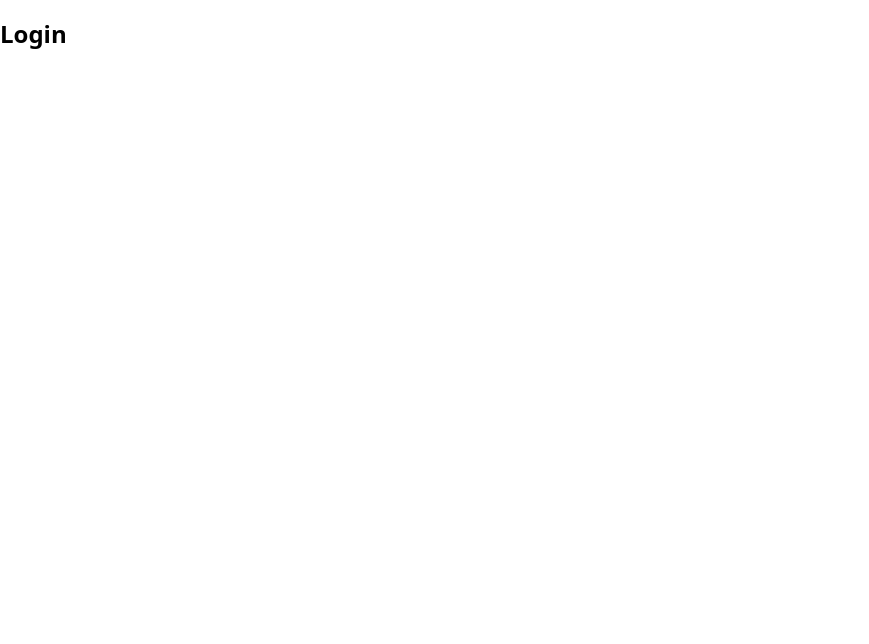
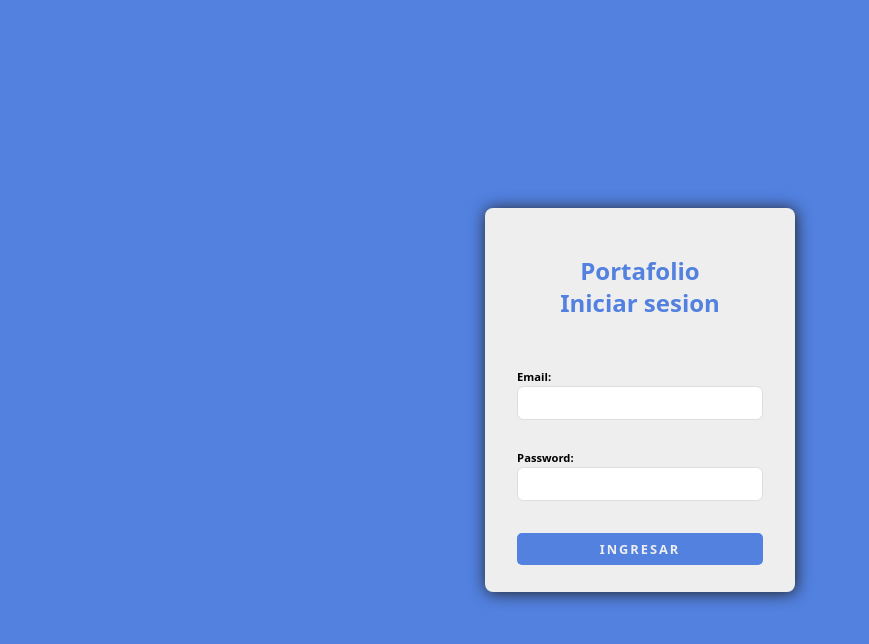
Before and after one commit to djvarela/portafolio, a React (Vite) app: page /login in a window 1280 px wide. Before the commit this address had no page. Shown: the top 644 px of the page, without its empty margins (0-869 px from the left). Built offline with nearby package versions, Linux system fonts and the light colour scheme.

Commit message:
Estilos de LoginPage terminada

```diff
--- a/public/assets/css/styles.css
+++ b/public/assets/css/styles.css
@@ -610,6 +610,82 @@ header.scrollHeader {
   }
 }
 
+/* ##### */
+
+.loginPage {
+
+  height: 100vh;
+  width: 100vw;
+  padding: 1rem;
+  background-color: var(--primaryColor);
+  display: flex;
+  flex-direction: column;
+  align-items: center;
+  justify-content: center;
+
+  form {
+    max-width: 40rem;
+    background-color: #eee;
+    padding: 2rem;
+    display: flex;
+    flex-direction: column;
+    align-items: center;
+    justify-content: center;
+    height: 50%;
+    gap: 2rem;
+    border-radius: .5rem;
+    box-shadow: 1px 1px 1rem #202020;
+
+    h2 {
+      line-height: 2rem;
+      text-align: center;
+      color: var(--primaryColor);
+    }
+
+    span {
+      width: 100%;
+      display: flex;
+      flex-direction: column;
+
+      label {
+        font-size: .7rem;
+        font-weight: bold;
+      }
+
+      input {
+        margin-top: 3px;
+        width: 100%;
+
+        padding: .4rem;
+        border-radius: .4rem;
+        border: 1px solid #ddd
+      }
+    }
+
+    button {
+      width: 100%;
+      padding: .5rem 1rem;
+      background-color: var(--primaryColor);
+      color: #eee;
+      border: 1px solid transparent;
+      border-radius: 5px;
+      cursor: pointer;
+      font-weight: bold;
+      font-size: .8rem;
+      letter-spacing: 2px;
+    }
+
+    button:hover {
+      background-color: #4a76ce;
+    }
+  }
+
+}
+
+
+
+/* ##### */
+
 
 @media (width >=1024px) {
   .projects {
@@ -796,7 +872,7 @@ header.scrollHeader {
         padding: 1rem;
         margin-top: 0;
 
-        ul{
+        ul {
           gap: 1rem;
           margin-bottom: 0;
         }
--- a/src/presentation/pages/LoginPage.tsx
+++ b/src/presentation/pages/LoginPage.tsx
@@ -1,10 +1,35 @@
+import "../../../public/assets/css/normalize.css"
 
+import "../../../public/assets/css/styles.css"
 
 export const LoginPage = () => {
   return (
     <>
-    <title>Login</title>
-    <h2>Login</h2>
+      <title>Login</title>
+
+
+      <section className="loginPage">
+
+
+
+        <form action="" autoComplete="off">
+          <h2>Portafolio <br/> Iniciar sesion</h2>
+          <span>
+            <label htmlFor="Email">Email:</label>
+            <input type="text" name="email" />
+          </span>
+          <span>
+            <label htmlFor="password">Password:</label>
+            <input type="text" name="password" />
+          </span>
+
+          <button type="submit">INGRESAR</button>
+
+        </form>
+
+      </section>
+
+
     </>
   )
 }
```
